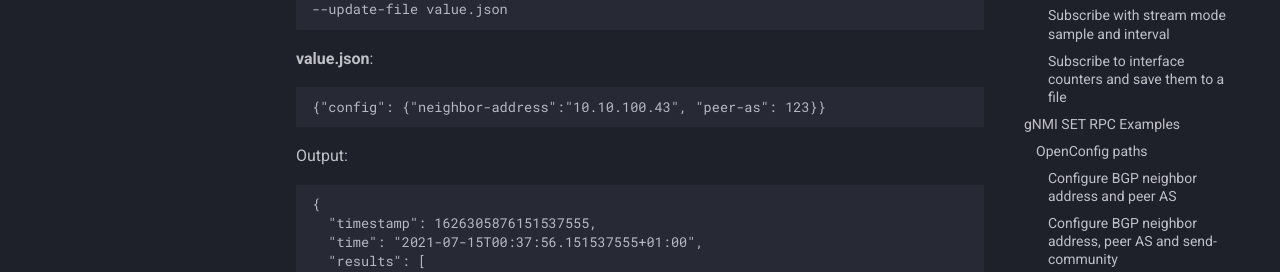
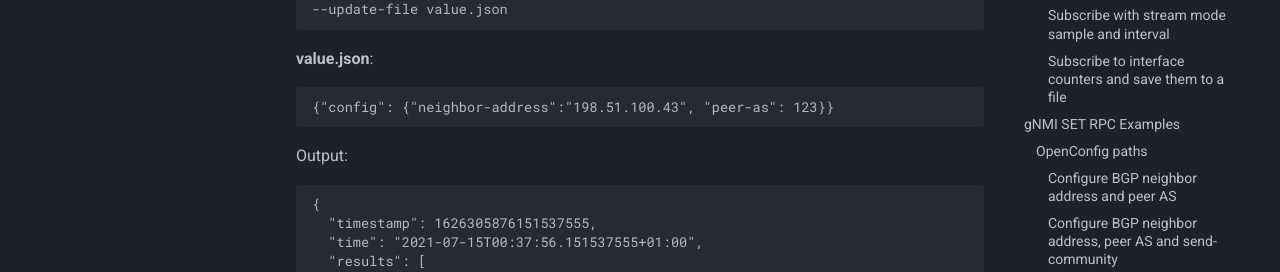
Before and after one commit to aristanetworks/openmgmt, an MkDocs documentation site: the page built from docs/examples/gnmi-clients/gnmic/index.md, in a window 1280 px wide and 1400 px high, scrolled down 4703 px. Shown: the part 894-1166 px from the top of the window. Built offline with MkDocs 1.6.1 and Material for MkDocs 9.7.7, drawn with Linux system fonts in a browser that asks for light colours; comment, search, counter and statistics services are not loaded; some of the changed text lies outside the part shown.

Commit message:
additional documentation address updates

````diff
--- a/docs/examples/gnmi-clients/gnmic/index.md
+++ b/docs/examples/gnmi-clients/gnmic/index.md
@@ -645,7 +645,7 @@
 
 ```shell
 gnmic -a 192.0.2.214:6030 -u cvpadmin -p arista --insecure --gzip subscribe --path  \
-  'network-instances/network-instance[name=Tenant_A_WEB_Zone]/protocols/protocol[identifier=BGP][name=BGP]/bgp/neighbors/neighbor[neighbor-address=10.255.251.21]/state'
+  'network-instances/network-instance[name=Tenant_A_WEB_Zone]/protocols/protocol[identifier=BGP][name=BGP]/bgp/neighbors/neighbor[neighbor-address=198.51.100.21]/state'
 ```
 
 <details><summary> Reveal output</summary>
@@ -659,7 +659,7 @@
   "time": "2021-07-14T23:49:51.598465536+01:00",
   "updates": [
     {
-      "Path": "network-instances/network-instance[name=Tenant_A_WEB_Zone]/protocols/protocol[identifier=BGP][name=BGP]/bgp/neighbors/neighbor[neighbor-address=10.255.251.21]/state/last-established",
+      "Path": "network-instances/network-instance[name=Tenant_A_WEB_Zone]/protocols/protocol[identifier=BGP][name=BGP]/bgp/neighbors/neighbor[neighbor-address=198.51.100.21]/state/last-established",
       "values": {
         "network-instances/network-instance/protocols/protocol/bgp/neighbors/neighbor/state/last-established": 1626302991563603200
       }
@@ -675,7 +675,7 @@
 
 ```shell
 gnmic -a 192.0.2.214:6030 -u cvpadmin -p arista --insecure --gzip --sample-interval 5s --stream-mode sample subscribe --path  \
-  '/network-instances/network-instance[name=Tenant_A_WEB_Zone]/protocols/protocol[identifier=BGP][name=BGP]/bgp/neighbors/neighbor[neighbor-address=10.255.251.21]/afi-safis/afi-safi[afi-safi-name=openconfig-bgp-types:IPV4_UNICAST]/state/prefixes/received'
+  '/network-instances/network-instance[name=Tenant_A_WEB_Zone]/protocols/protocol[identifier=BGP][name=BGP]/bgp/neighbors/neighbor[neighbor-address=198.51.100.21]/afi-safis/afi-safi[afi-safi-name=openconfig-bgp-types:IPV4_UNICAST]/state/prefixes/received'
 ```
 
 <details><summary> Reveal output</summary>
@@ -689,7 +689,7 @@
   "time": "2021-07-14T23:52:38.135414182+01:00",
   "updates": [
     {
-      "Path": "network-instances/network-instance[name=Tenant_A_WEB_Zone]/protocols/protocol[identifier=BGP][name=BGP]/bgp/neighbors/neighbor[neighbor-address=10.255.251.21]/afi-safis/afi-safi[afi-safi-name=IPV4_UNICAST]/state/prefixes/received",
+      "Path": "network-instances/network-instance[name=Tenant_A_WEB_Zone]/protocols/protocol[identifier=BGP][name=BGP]/bgp/neighbors/neighbor[neighbor-address=198.51.100.21]/afi-safis/afi-safi[afi-safi-name=IPV4_UNICAST]/state/prefixes/received",
       "values": {
         "network-instances/network-instance/protocols/protocol/bgp/neighbors/neighbor/afi-safis/afi-safi/state/prefixes/received": 5
       }
@@ -703,7 +703,7 @@
   "time": "2021-07-14T23:52:38.135414182+01:00",
   "updates": [
     {
-      "Path": "network-instances/network-instance[name=Tenant_A_WEB_Zone]/protocols/protocol[identifier=BGP][name=BGP]/bgp/neighbors/neighbor[neighbor-address=10.255.251.21]/afi-safis/afi-safi[afi-safi-name=IPV4_UNICAST]/state/prefixes/received",
+      "Path": "network-instances/network-instance[name=Tenant_A_WEB_Zone]/protocols/protocol[identifier=BGP][name=BGP]/bgp/neighbors/neighbor[neighbor-address=198.51.100.21]/afi-safis/afi-safi[afi-safi-name=IPV4_UNICAST]/state/prefixes/received",
       "values": {
         "network-instances/network-instance/protocols/protocol/bgp/neighbors/neighbor/afi-safis/afi-safi/state/prefixes/received": 5
       }
@@ -730,14 +730,14 @@
 
 ```shell
 gnmic -a 192.0.2.214:6030 -u cvpadmin -p arista --insecure --gzip set \
---update-path '/network-instances/network-instance[name=default]/protocols/protocol[name=BGP]/bgp/neighbors/neighbor[neighbor-address=10.10.100.43]' \
+--update-path '/network-instances/network-instance[name=default]/protocols/protocol[name=BGP]/bgp/neighbors/neighbor[neighbor-address=198.51.100.43]' \
 --update-file value.json
 ```
 
 **value.json**:
 
 ```javascript
-{"config": {"neighbor-address":"10.10.100.43", "peer-as": 123}}
+{"config": {"neighbor-address":"198.51.100.43", "peer-as": 123}}
 ```
 
 Output:
@@ -749,7 +749,7 @@
   "results": [
     {
       "operation": "UPDATE",
-      "path": "network-instances/network-instance[name=default]/protocols/protocol[name=BGP]/bgp/neighbors/neighbor[neighbor-address=10.10.100.43]"
+      "path": "network-instances/network-instance[name=default]/protocols/protocol[name=BGP]/bgp/neighbors/neighbor[neighbor-address=198.51.100.43]"
     }
   ]
 }
@@ -759,14 +759,14 @@
 
 ```shell
 gnmic -a 192.0.2.214:6030 -u cvpadmin -p arista --insecure --gzip set  \
---update-path '/network-instances/network-instance[name=default]/protocols/protocol[name=BGP]/bgp/neighbors/neighbor[neighbor-address=10.10.100.43]' \
+--update-path '/network-instances/network-instance[name=default]/protocols/protocol[name=BGP]/bgp/neighbors/neighbor[neighbor-address=198.51.100.43]' \
 --update-file value.json
 ```
 
 **value.json**:
 
 ```javascript
-{"config": {"neighbor-address":"10.10.100.43", "peer-as": 123, "enabled": true, "send-community": "EXTENDED"}}
+{"config": {"neighbor-address":"198.51.100.43", "peer-as": 123, "enabled": true, "send-community": "EXTENDED"}}
 ```
 
 Output:
@@ -778,7 +778,7 @@
   "results": [
     {
       "operation": "UPDATE",
-      "path": "network-instances/network-instance[name=default]/protocols/protocol[name=BGP]/bgp/neighbors/neighbor[neighbor-address=10.10.100.43]"
+      "path": "network-instances/network-instance[name=default]/protocols/protocol[name=BGP]/bgp/neighbors/neighbor[neighbor-address=198.51.100.43]"
     }
   ]
 }
@@ -802,7 +802,7 @@
 
 ```shell
 gnmic -a 192.0.2.214:6030 -u cvpadmin -p arista --insecure --gzip set \
---update-path '/network-instances/network-instance[name=default]/protocols/protocol[name=BGP]/bgp/neighbors/neighbor[neighbor-address=10.10.100.43]/config/peer-as' \
+--update-path '/network-instances/network-instance[name=default]/protocols/protocol[name=BGP]/bgp/neighbors/neighbor[neighbor-address=198.51.100.43]/config/peer-as' \
 --update-value '110'
 ```
 
@@ -815,7 +815,7 @@
   "results": [
     {
       "operation": "UPDATE",
-      "path": "network-instances/network-instance[name=default]/protocols/protocol[name=BGP]/bgp/neighbors/neighbor[neighbor-address=10.10.100.43]/config/peer-as"
+      "path": "network-instances/network-instance[name=default]/protocols/protocol[name=BGP]/bgp/neighbors/neighbor[neighbor-address=198.51.100.43]/config/peer-as"
     }
   ]
 }
@@ -825,7 +825,7 @@
 
 ```shell
 gnmic -a 192.0.2.214:6030 -u cvpadmin -p arista --insecure --gzip set \
---update-path '/network-instances/network-instance[name=default]/protocols/protocol[name=BGP]/bgp/neighbors/neighbor[neighbor-address=10.10.100.43]/config/peer-group' \
+--update-path '/network-instances/network-instance[name=default]/protocols/protocol[name=BGP]/bgp/neighbors/neighbor[neighbor-address=198.51.100.43]/config/peer-group' \
 --update-value 'XYZ'
 ```
 
@@ -838,7 +838,7 @@
   "results": [
     {
       "operation": "UPDATE",
-      "path": "network-instances/network-instance[name=default]/protocols/protocol[name=BGP]/bgp/neighbors/neighbor[neighbor-address=10.10.100.43]/config/peer-as"
+      "path": "network-instances/network-instance[name=default]/protocols/protocol[name=BGP]/bgp/neighbors/neighbor[neighbor-address=198.51.100.43]/config/peer-as"
     }
   ]
 }
````
Also changed, not shown: other parts of docs/examples/gnmi-clients/gnmic/index.md (+2 -2 lines), docs/examples/gnmi-clients/arista-gnmi/index.md (+3 -3 lines).
